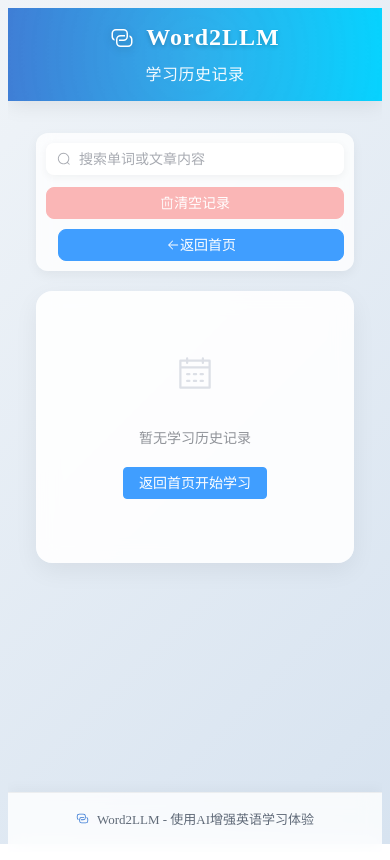
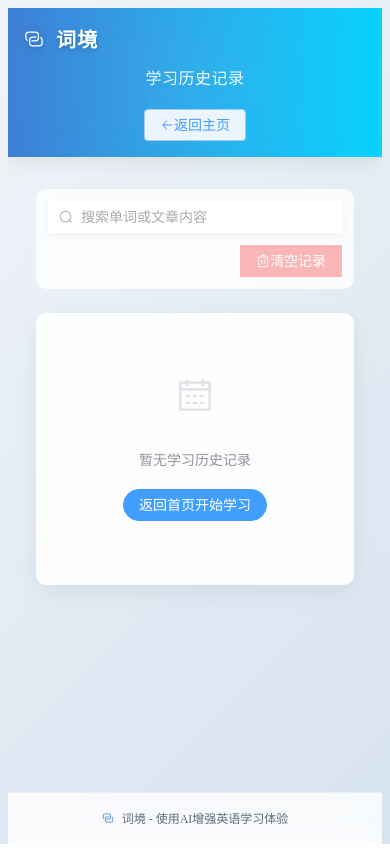
Before and after one commit to MarkYangKp/VocabVerse, a Vue app in the folder web/: page /history in a window 390 px wide. Built offline with nearby package versions, Linux system fonts and the light colour scheme.

Commit message:
feat(历史记录): 添加排序功能并优化界面布局
新增排序功能，支持按时间、单词数量排序，并优化了界面布局和样式

```diff
--- a/web/src/views/HistoryView.vue
+++ b/web/src/views/HistoryView.vue
@@ -9,6 +9,9 @@ const router = useRouter()
 const records = ref<LearningRecord[]>([])
 const searchQuery = ref('')
 const isLoading = ref(true)
+
+// 排序方式
+const sortOrder = ref('newest')
 
 // 获取并格式化日期
 const formatDate = (timestamp: number) => {
@@ -40,6 +43,33 @@ const filteredRecords = computed(() => {
 
     return wordsMatch || articleMatch
   })
+})
+
+// 根据排序方式返回排序后的记录
+const sortedRecords = computed(() => {
+  const filtered = filteredRecords.value
+
+  if (sortOrder.value === 'newest') {
+    return [...filtered].sort((a, b) => b.timestamp - a.timestamp)
+  } else if (sortOrder.value === 'oldest') {
+    return [...filtered].sort((a, b) => a.timestamp - b.timestamp)
+  } else if (sortOrder.value === 'wordsMore') {
+    return [...filtered].sort((a, b) => b.words.length - a.words.length)
+  } else if (sortOrder.value === 'wordsLess') {
+    return [...filtered].sort((a, b) => a.words.length - b.words.length)
+  }
+
+  return filtered
+})
+
+// 记录分组信息
+const recordStats = computed(() => {
+  return {
+    total: records.value.length,
+    withTranslation: records.value.filter(r => r.translation).length,
+    withQuestions: records.value.filter(r => r.questions).length,
+    totalWords: [...new Set(records.value.flatMap(r => r.words))].length
+  }
 })
 
 // 加载历史记录
@@ -150,12 +180,20 @@ onMounted(() => {
       <!-- 顶部导航栏 -->
       <el-header height="auto" class="history-header">
         <div class="header-content">
+          <div class="header-left">
             <div class="logo-area" @click="goBack">
               <el-icon class="logo-icon"><Connection /></el-icon>
-            <h1>Word2LLM</h1>
+              <h1>词境</h1>
             </div>
-          <div class="header-title">
+          </div>
+          <div class="header-center">
             <h2>学习历史记录</h2>
+          </div>
+          <div class="header-right">
+            <el-button type="primary" plain @click="goBack">
+              <el-icon><Back /></el-icon>
+              返回主页
+            </el-button>
           </div>
         </div>
       </el-header>
@@ -165,6 +203,7 @@ onMounted(() => {
         <div class="history-content">
           <!-- 搜索和操作区域 -->
           <div class="history-actions">
+            <div class="action-left">
               <el-input
                 v-model="searchQuery"
                 placeholder="搜索单词或文章内容"
@@ -175,17 +214,45 @@ onMounted(() => {
                   <el-icon><Search /></el-icon>
                 </template>
               </el-input>
+            </div>
 
-            <div class="action-buttons">
+            <div class="action-center" v-if="records.length > 0">
+              <el-radio-group v-model="sortOrder" size="small" class="sort-options">
+                <el-radio-button label="newest">最新优先</el-radio-button>
+                <el-radio-button label="oldest">最早优先</el-radio-button>
+                <el-radio-button label="wordsMore">单词数多</el-radio-button>
+                <el-radio-button label="wordsLess">单词数少</el-radio-button>
+              </el-radio-group>
+            </div>
+
+            <div class="action-right">
               <el-button type="danger" @click="confirmClearAllRecords" :disabled="records.length === 0">
                 <el-icon><Delete /></el-icon>
                 清空记录
               </el-button>
+            </div>
+          </div>
 
-              <el-button type="primary" @click="goBack">
-                <el-icon><Back /></el-icon>
-                返回首页
-              </el-button>
+          <!-- 统计信息卡片 -->
+          <div v-if="records.length > 0" class="stats-card">
+            <div class="stat-item">
+              <div class="stat-value">{{ recordStats.total }}</div>
+              <div class="stat-label">学习记录</div>
+            </div>
+            <div class="stat-divider"></div>
+            <div class="stat-item">
+              <div class="stat-value">{{ recordStats.totalWords }}</div>
+              <div class="stat-label">不同单词</div>
+            </div>
+            <div class="stat-divider"></div>
+            <div class="stat-item">
+              <div class="stat-value">{{ recordStats.withTranslation }}</div>
+              <div class="stat-label">含翻译解析</div>
+            </div>
+            <div class="stat-divider"></div>
+            <div class="stat-item">
+              <div class="stat-value">{{ recordStats.withQuestions }}</div>
+              <div class="stat-label">含练习题</div>
             </div>
           </div>
 
@@ -200,7 +267,7 @@ onMounted(() => {
               <template #image>
                 <el-icon class="empty-icon"><Calendar /></el-icon>
               </template>
-              <el-button type="primary" @click="goBack">返回首页开始学习</el-button>
+              <el-button type="primary" @click="goBack" round>返回首页开始学习</el-button>
             </el-empty>
           </div>
 
@@ -210,13 +277,16 @@ onMounted(() => {
               <template #image>
                 <el-icon class="empty-icon"><Search /></el-icon>
               </template>
+              <el-button @click="searchQuery = ''" size="small" type="primary" plain>
+                清除搜索
+              </el-button>
             </el-empty>
           </div>
 
           <!-- 记录列表 -->
           <div v-else class="records-list">
             <el-card
-              v-for="record in filteredRecords"
+              v-for="record in sortedRecords"
               :key="record.id"
               class="record-card"
               shadow="hover"
@@ -265,7 +335,7 @@ onMounted(() => {
                     :key="word+index"
                     size="small"
                     class="word-tag"
-                    effect="light"
+                    effect="plain"
                   >
                     {{ word }}
                   </el-tag>
@@ -276,7 +346,7 @@ onMounted(() => {
 
                 <!-- 文章预览 -->
                 <div class="record-preview">
-                  {{ record.article.article.substring(0, 100) }}...
+                  {{ record.article.article.substring(0, 80) }}...
                 </div>
 
                 <!-- 功能标签 -->
@@ -302,6 +372,11 @@ onMounted(() => {
                     练习题 {{ record.questions ? '✓' : '✗' }}
                   </el-tag>
                 </div>
+
+                <div class="view-details">
+                  <el-icon><Right /></el-icon>
+                  <span>查看详情</span>
+                </div>
               </div>
             </el-card>
           </div>
@@ -313,7 +388,7 @@ onMounted(() => {
         <div class="footer-content">
           <p>
             <el-icon><Connection /></el-icon>
-            Word2LLM - 使用AI增强英语学习体验
+            词境 - 使用AI增强英语学习体验
           </p>
         </div>
       </el-footer>
@@ -375,12 +450,21 @@ onMounted(() => {
 }
 
 .header-content {
-  padding: 20px;
+  padding: 16px 24px;
   display: flex;
-  flex-direction: column;
+  justify-content: space-between;
   align-items: center;
   position: relative;
   z-index: 1;
+}
+
+.header-left, .header-right {
+  flex: 1;
+}
+
+.header-right {
+  display: flex;
+  justify-content: flex-end;
 }
 
 .logo-area {
@@ -388,7 +472,7 @@ onMounted(() => {
   align-items: center;
   gap: 12px;
   cursor: pointer;
-  transition: all 0.3s ease;
+  transition: var(--transition-normal);
 }
 
 .logo-area:hover {
@@ -396,7 +480,7 @@ onMounted(() => {
 }
 
 .logo-icon {
-  font-size: 28px;
+  font-size: 24px;
   color: #fff;
   filter: drop-shadow(0 2px 4px rgba(0, 0, 0, 0.2));
 }
@@ -404,23 +488,24 @@ onMounted(() => {
 .history-header h1 {
   margin: 0;
   color: #fff;
-  font-size: 28px;
+  font-size: 24px;
   font-weight: 600;
   letter-spacing: 1px;
   text-shadow: 0 2px 4px rgba(0, 0, 0, 0.2);
 }
 
-.header-title h2 {
-  margin: 10px 0 0;
+.header-center h2 {
+  margin: 0;
   color: rgba(255, 255, 255, 0.95);
   font-size: 18px;
   font-weight: normal;
   letter-spacing: 0.5px;
+  text-align: center;
 }
 
 /* 主内容区域样式 */
 .history-content {
-  max-width: 1000px;
+  max-width: 1200px;
   margin: 0 auto;
   padding: 24px 16px;
 }
@@ -435,9 +520,14 @@ onMounted(() => {
   gap: 16px;
   background: rgba(255, 255, 255, 0.8);
   backdrop-filter: blur(10px);
-  border-radius: 12px;
+  border-radius: var(--border-radius-md);
   padding: 16px;
-  box-shadow: 0 4px 12px rgba(0, 0, 0, 0.05);
+  box-shadow: var(--card-shadow);
+}
+
+.action-left, .action-right, .action-center {
+  display: flex;
+  align-items: center;
 }
 
 .search-input {
@@ -446,23 +536,60 @@ onMounted(() => {
 }
 
 .search-input :deep(.el-input__wrapper) {
-  border-radius: 8px;
+  border-radius: var(--border-radius-sm);
   box-shadow: 0 2px 8px rgba(0, 0, 0, 0.05);
 }
 
-.action-buttons {
-  display: flex;
-  gap: 12px;
+.sort-options {
+  margin: 0 auto;
 }
 
-.action-buttons .el-button {
-  border-radius: 8px;
-  transition: all 0.3s ease;
+.action-right .el-button {
+  border-radius: var(--border-radius-sm);
+  transition: var(--transition-normal);
 }
 
-.action-buttons .el-button:hover {
+.action-right .el-button:hover {
   transform: translateY(-2px);
   box-shadow: 0 4px 12px rgba(0, 0, 0, 0.1);
+}
+
+/* 统计卡片样式 */
+.stats-card {
+  display: flex;
+  justify-content: space-between;
+  align-items: center;
+  background: rgba(255, 255, 255, 0.8);
+  backdrop-filter: blur(10px);
+  border-radius: var(--border-radius-md);
+  padding: 20px;
+  margin-bottom: 24px;
+  box-shadow: var(--card-shadow);
+}
+
+.stat-item {
+  display: flex;
+  flex-direction: column;
+  align-items: center;
+  flex: 1;
+}
+
+.stat-divider {
+  width: 1px;
+  height: 40px;
+  background-color: rgba(0, 0, 0, 0.1);
+}
+
+.stat-value {
+  font-size: 24px;
+  font-weight: 600;
+  color: var(--primary-color);
+  margin-bottom: 4px;
+}
+
+.stat-label {
+  font-size: 14px;
+  color: #606266;
 }
 
 /* 状态显示区域样式 */
@@ -470,7 +597,7 @@ onMounted(() => {
 .empty-history,
 .empty-search {
   background-color: rgba(255, 255, 255, 0.9);
-  border-radius: 16px;
+  border-radius: var(--border-radius-lg);
   padding: 40px;
   box-shadow: 0 8px 24px rgba(0, 0, 0, 0.06);
   backdrop-filter: blur(10px);
@@ -485,18 +612,19 @@ onMounted(() => {
 /* 记录列表样式 */
 .records-list {
   display: grid;
-  grid-template-columns: repeat(auto-fill, minmax(300px, 1fr));
+  grid-template-columns: repeat(auto-fill, minmax(350px, 1fr));
   gap: 20px;
 }
 
 .record-card {
-  border-radius: 16px;
+  border-radius: var(--border-radius-lg);
   cursor: pointer;
-  transition: all 0.3s ease;
+  transition: var(--transition-normal);
   overflow: hidden;
   background-color: rgba(255, 255, 255, 0.9);
   backdrop-filter: blur(10px);
   border: none;
+  height: 100%;
 }
 
 .record-card:hover {
@@ -506,6 +634,9 @@ onMounted(() => {
 
 .record-card :deep(.el-card__body) {
   padding: 20px;
+  height: 100%;
+  display: flex;
+  flex-direction: column;
 }
 
 /* 记录头部样式 */
@@ -527,7 +658,7 @@ onMounted(() => {
 }
 
 .record-actions .el-button {
-  transition: all 0.3s ease;
+  transition: var(--transition-normal);
 }
 
 .record-actions .el-button:hover {
@@ -537,11 +668,14 @@ onMounted(() => {
 /* 记录内容样式 */
 .record-content {
   cursor: pointer;
+  display: flex;
+  flex-direction: column;
+  flex: 1;
 }
 
 .record-info {
   display: flex;
-  gap: 16px;
+  gap: 10px;
   margin-bottom: 16px;
   flex-wrap: wrap;
 }
@@ -572,8 +706,7 @@ onMounted(() => {
 .word-tag {
   border-radius: 6px;
   margin: 0;
-  transition: all 0.3s ease;
-  font-weight: 500;
+  transition: var(--transition-normal);
 }
 
 .word-tag:hover {
@@ -596,6 +729,7 @@ onMounted(() => {
   padding: 12px;
   border-radius: 8px;
   border-left: 3px solid #3a7bd5;
+  flex: 1;
 }
 
 /* 功能标签样式 */
@@ -603,6 +737,7 @@ onMounted(() => {
   display: flex;
   flex-wrap: wrap;
   gap: 8px;
+  margin-bottom: 16px;
 }
 
 .record-features .el-tag {
@@ -610,21 +745,40 @@ onMounted(() => {
   display: flex;
   align-items: center;
   gap: 4px;
-  transition: all 0.3s ease;
+  transition: var(--transition-normal);
 }
 
 .record-features .el-tag:hover {
   transform: translateY(-2px);
 }
 
+/* 查看详情按钮 */
+.view-details {
+  display: flex;
+  align-items: center;
+  gap: 6px;
+  justify-content: center;
+  color: var(--primary-color);
+  font-size: 14px;
+  padding: 8px;
+  border-radius: 8px;
+  background: rgba(64, 158, 255, 0.1);
+  transition: var(--transition-normal);
+  margin-top: auto;
+}
+
+.record-card:hover .view-details {
+  background: rgba(64, 158, 255, 0.2);
+}
+
 /* 页脚样式 */
 .app-footer {
-  padding: 24px;
+  padding: 20px;
   background-color: rgba(255, 255, 255, 0.8);
   backdrop-filter: blur(10px);
   border-top: 1px solid rgba(0, 0, 0, 0.05);
   margin-top: auto;
-  box-shadow: 0 -4px 12px rgba(0, 0, 0, 0.03);
+  box-shadow: var(--footer-shadow);
 }
 
 .footer-content {
@@ -653,7 +807,7 @@ onMounted(() => {
   }
 
   .records-list {
-    grid-template-columns: repeat(auto-fill, minmax(280px, 1fr));
+    grid-template-columns: repeat(auto-fill, minmax(300px, 1fr));
     gap: 16px;
   }
 
@@ -662,73 +816,77 @@ onMounted(() => {
   .empty-search {
     padding: 30px;
   }
+
+  .stats-card {
+    padding: 16px;
+  }
+
+  .stat-value {
+    font-size: 20px;
+  }
 }
 
 @media (max-width: 768px) {
-  .history-header {
-    padding: 0;
-  }
-
   .header-content {
+    flex-direction: column;
+    gap: 12px;
     padding: 16px;
   }
 
+  .header-left, .header-right {
+    width: 100%;
+    justify-content: center;
+  }
+
+  .header-right {
+    margin-top: 8px;
+  }
+
   .logo-icon {
-    font-size: 24px;
+    font-size: 20px;
   }
 
   .history-header h1 {
-    font-size: 24px;
-  }
-
-  .header-title h2 {
-    font-size: 16px;
+    font-size: 20px;
   }
 
   .history-actions {
     flex-direction: column;
     align-items: stretch;
     gap: 12px;
-    margin-bottom: 20px;
-    padding: 12px;
   }
 
   .search-input {
     max-width: 100%;
   }
 
-  .action-buttons {
-    justify-content: space-between;
+  .action-center {
+    order: 3;
+    width: 100%;
+    justify-content: center;
+  }
+
+  .action-right {
+    order: 2;
+    justify-content: flex-end;
+  }
+
+  .stats-card {
+    flex-wrap: wrap;
+    gap: 16px;
+  }
+
+  .stat-divider {
+    display: none;
+  }
+
+  .stat-item {
+    width: 50%;
+    flex: none;
   }
 
   .records-list {
     grid-template-columns: 1fr;
-  }
-
-  .loading-state,
-  .empty-history,
-  .empty-search {
-    padding: 24px;
-  }
-
-  .empty-icon {
-    font-size: 40px;
-  }
-
-  .record-card:hover {
-    transform: translateY(-3px);
-  }
-
-  .record-info {
-    gap: 10px;
-  }
-
-  .record-preview {
-    -webkit-line-clamp: 3;
-  }
-
-  .app-footer {
-    padding: 16px;
   }
 }
 
@@ -737,21 +895,30 @@ onMounted(() => {
     transform: none;
   }
 
+  .header-center h2 {
+    font-size: 16px;
+  }
+
   .history-content {
     padding: 12px 8px;
   }
 
-  .history-actions {
-    padding: 10px;
+  .history-actions,
+  .stats-card {
+    padding: 12px;
+    border-radius: 10px;
   }
 
-  .action-buttons {
-    flex-direction: column;
-    gap: 10px;
+  .stat-value {
+    font-size: 18px;
+  }
+
+  .stat-label {
+    font-size: 12px;
   }
 
   .record-card {
-    border-radius: 12px;
+    border-radius: 10px;
   }
 
   .record-card:hover {
@@ -759,14 +926,9 @@ onMounted(() => {
     box-shadow: 0 8px 16px rgba(0, 0, 0, 0.08);
   }
 
-  .record-header {
-    margin-bottom: 12px;
-    padding-bottom: 10px;
-  }
-
   .info-item {
+    padding: 4px 8px;
     font-size: 12px;
-    padding: 4px 8px;
   }
 
   .record-preview {
@@ -774,12 +936,28 @@ onMounted(() => {
     padding: 10px;
   }
 
+  .view-details {
+    font-size: 12px;
+    padding: 6px;
+  }
+
   .empty-icon {
     font-size: 36px;
   }
 
+  .loading-state,
+  .empty-history,
+  .empty-search {
+    padding: 24px;
+    border-radius: 10px;
+  }
+
+  .app-footer {
+    padding: 16px;
+  }
+
   .footer-content p {
-    font-size: 13px;
+    font-size: 12px;
   }
 }
 </style>
```
Lines whose indentation alone changed are shown as unchanged.
